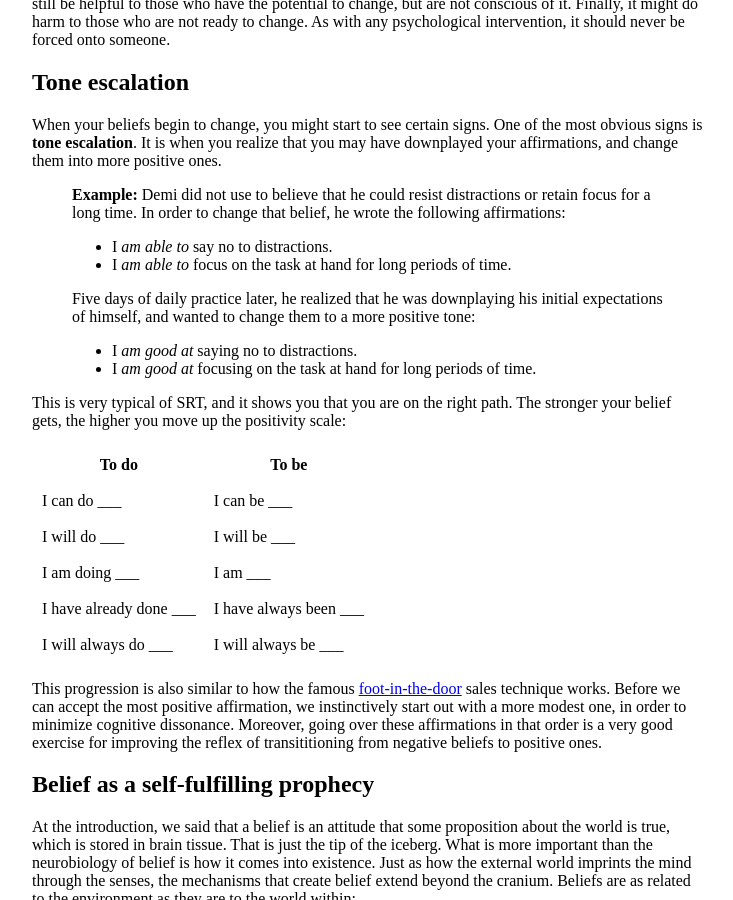
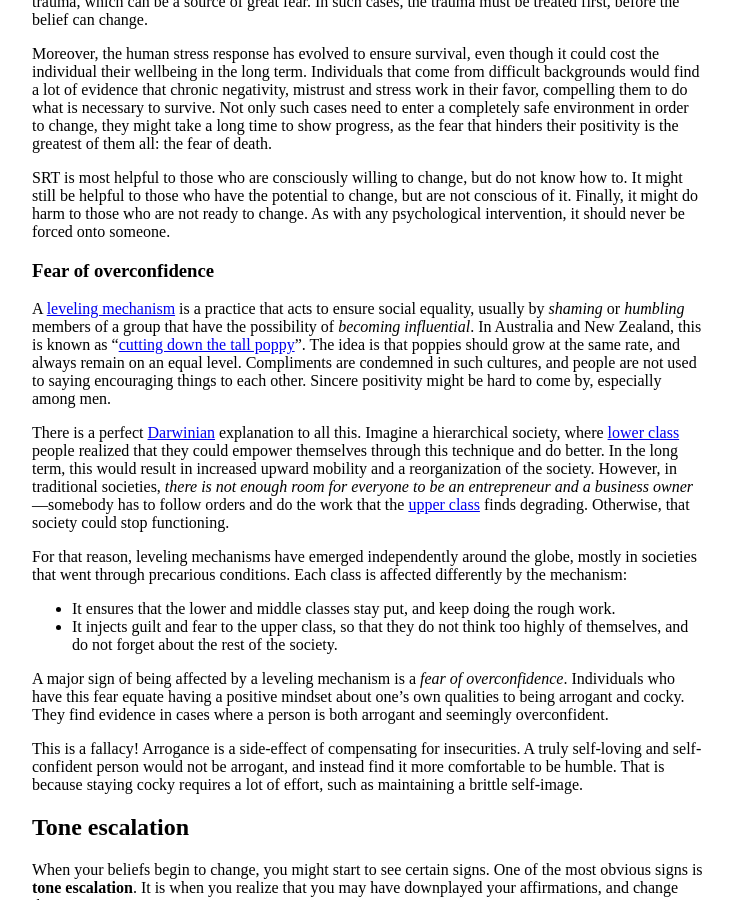
Before and after one commit to seandlg/repetition-works, a Jekyll site: the page built from index.md, in a window 1280 px wide and 900 px high, scrolled down 4180 px. Shown: the whole window, without its empty margins (8-741 px from the left). Built offline with Jekyll 4.4.1, drawn with Linux system fonts in a browser that asks for light colours; some of the changed text lies outside the part shown.

Commit message:
Added fear of overconfidence

```diff
--- a/index.md
+++ b/index.md
@@ -127,7 +127,17 @@ You might also be feeling awkward, uncomfortable or indifferent. No method is pe
 
 Don't lose the belief sheet, and preserve it in a folder. You can also use a notebook if you like. For each new belief sheet, repeat this process everyday for at least 6 months. You will probably notice some results before that. Still, prior experience shows that on average, minimum 6 months are required to induce a permanent change in the human mind.
 
-## Self-talk shaming
+## Possible holdbacks
+
+The individual might feel bad and discouraged from applying SRT, for a couple of reasons. We give the major ones below:
+
+- Self-talk shaming
+- Extreme cognitive dissonance
+- Fear of overconfidence
+
+Understanding the context of each one might be helpful in relieving these holdbacks.
+
+### Self-talk shaming
 
 There are multiple reasons that the practice might be awkward at first, and one of them is *self-talk shaming*. While it is considered perfectly normal to engage in [internal monologue](https://en.wikipedia.org/wiki/Internal_monologue), doing it out loud is condemned in many cultures. It is assumed in such cultures that "it is crazy to talk to oneself out loud".
 
@@ -139,7 +149,7 @@ If you are experiencing this shame, you can comfort yourself by asking yourself
 
 Like in any other spiritual practice, the awkwardness subsides with practice, and motivational self-talk becomes second nature. Once you feel the value of that, you also understand how silly this shaming actually is.
 
-## Extreme cognitive dissonance
+### Extreme cognitive dissonance
 
 Depending on the belief that is being massaged, the intensity of cognitive dissonance might exist on a scale from mild to extreme. It is absolutely necessary for the individual to receive the therapy in a trusted environment, to feel safe and secure. If the therapy triggers a state of extreme disturbance and causes pain, it should stop!
 
@@ -148,6 +158,21 @@ It is important to understand that all beliefs exist for a reason---even negativ
 Moreover, the human stress response has evolved to ensure survival, even though it could cost the individual their wellbeing in the long term. Individuals that come from difficult backgrounds would find a lot of evidence that chronic negativity, mistrust and stress work in their favor, compelling them to do what is necessary to survive. Not only such cases need to enter a completely safe environment in order to change, they might take a long time to show progress, as the fear that hinders their positivity is the greatest of them all: the fear of death.
 
 SRT is most helpful to those who are consciously willing to change, but do not know how to. It might still be helpful to those who have the potential to change, but are not conscious of it. Finally, it might do harm to those who are not ready to change. As with any psychological intervention, it should never be forced onto someone.
+
+### Fear of overconfidence
+
+A [leveling mechanism](https://en.wikipedia.org/wiki/Leveling_mechanism) is a practice that acts to ensure social equality, usually by *shaming* or *humbling* members of a group that have the possibility of *becoming influential*. In Australia and New Zealand, this is known as "[cutting down the tall poppy](https://en.wikipedia.org/wiki/Tall_poppy_syndrome)". The idea is that poppies should grow at the same rate, and always remain on an equal level. Compliments are condemned in such cultures, and people are not used to saying encouraging things to each other. Sincere positivity might be hard to come by, especially among men.
+
+There is a perfect [Darwinian](https://en.wikipedia.org/wiki/Darwinism) explanation to all this. Imagine a hierarchical society, where [lower class](https://en.wikipedia.org/wiki/Social_class#Lower_class) people realized that they could empower themselves through this technique and do better. In the long term, this would result in increased upward mobility and a reorganization of the society. However, in traditional societies, *there is not enough room for everyone to be an entrepreneur and a business owner*---somebody has to follow orders and do the work that the [upper class](https://en.wikipedia.org/wiki/Social_class#Upper_class) finds degrading. Otherwise, that society could stop functioning.
+
+For that reason, leveling mechanisms have emerged independently around the globe, mostly in societies that went through precarious conditions. Each class is affected differently by the mechanism:
+
+- It ensures that the lower and middle classes stay put, and keep doing the rough work.
+- It injects guilt and fear to the upper class, so that they do not think too highly of themselves, and do not forget about the rest of the society.
+
+A major sign of being affected by a leveling mechanism is a *fear of overconfidence*. Individuals who have this fear equate having a positive mindset about one's own qualities to being arrogant and cocky. They find evidence in cases where a person is both arrogant and seemingly overconfident.
+
+This is a fallacy! Arrogance is a side-effect of compensating for insecurities. A truly self-loving and self-confident person would not be arrogant, and instead find it more comfortable to be humble. That is because staying cocky requires a lot of effort, such as maintaining a brittle self-image.
 
 ## Tone escalation
 
```
